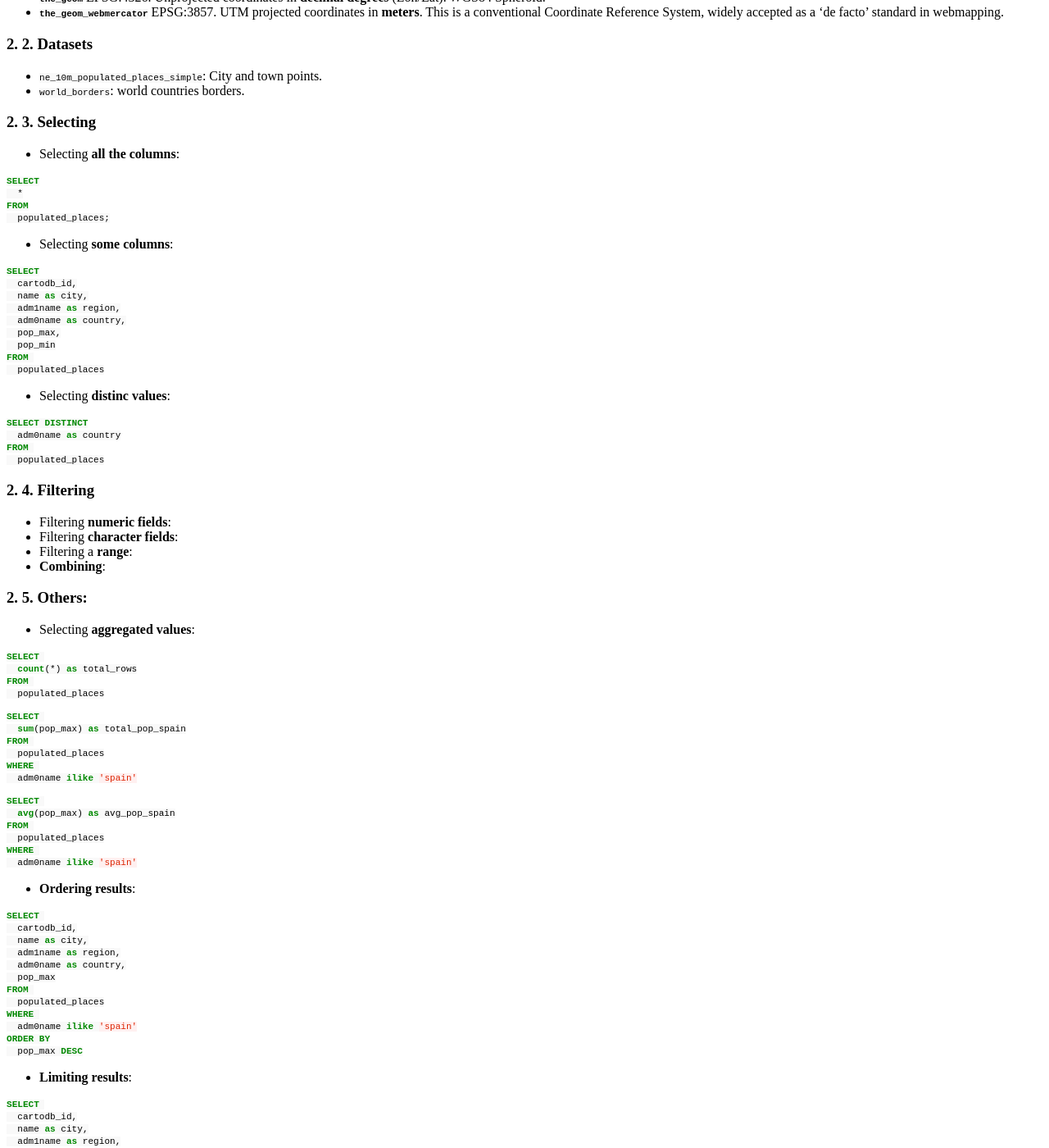
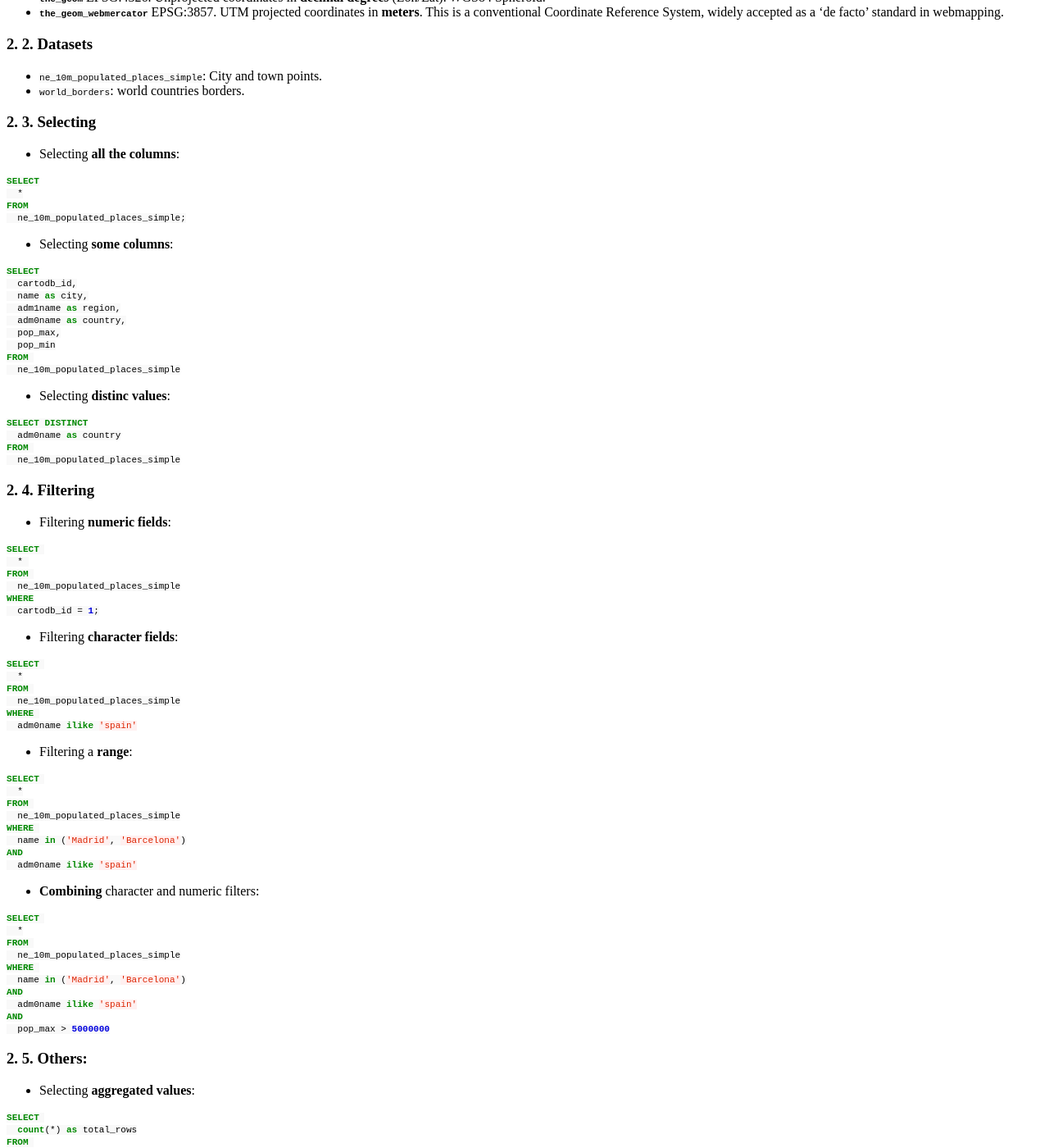
Before and after one commit to CartoDB/training, a Jekyll site: the page built from _posts/2016-05-6-jpd16-intro.md, in a window 1280 px wide and 1400 px high, scrolled down 2533 px. Shown: the whole window at 82% size. Built offline with Jekyll 4.4.1, drawn with Linux system fonts in a browser that asks for light colours; a style sheet for code colours, icons or effects is not loaded; some of the changed text lies outside the part shown.

Commit message:
add combining queries

````diff
--- a/_posts/2016-05-6-jpd16-intro.md
+++ b/_posts/2016-05-6-jpd16-intro.md
@@ -121,7 +121,7 @@ Know more about geocoding in CartoDB:
 SELECT
   *
 FROM
-  populated_places;
+  ne_10m_populated_places_simple;
 ```
 
 * Selecting **some columns**:
@@ -135,7 +135,7 @@ SELECT
   pop_max,
   pop_min
 FROM
-  populated_places
+  ne_10m_populated_places_simple
 ```
 
 * Selecting **distinc values**:
@@ -144,15 +144,60 @@ FROM
 SELECT DISTINCT
   adm0name as country
 FROM
-  populated_places
+  ne_10m_populated_places_simple
 ```
 
 ### 2. 4. Filtering
 
 * Filtering **numeric fields**:
+
+```sql
+SELECT
+  *
+FROM
+  ne_10m_populated_places_simple
+WHERE
+  cartodb_id = 1;
+```
+
 * Filtering **character fields**:
+
+```sql
+SELECT
+  *
+FROM
+  ne_10m_populated_places_simple
+WHERE
+  adm0name ilike 'spain'
+```
+
 * Filtering a **range**:
-* **Combining**:
+
+```sql
+SELECT
+  *
+FROM
+  ne_10m_populated_places_simple
+WHERE
+  name in ('Madrid', 'Barcelona')
+AND
+  adm0name ilike 'spain'
+```
+
+* **Combining** character and numeric filters:
+
+```sql
+SELECT
+  *
+FROM
+  ne_10m_populated_places_simple
+WHERE
+  name in ('Madrid', 'Barcelona')
+AND
+  adm0name ilike 'spain'
+AND
+  pop_max > 5000000
+```
 
 ### 2. 5. Others:
 
@@ -162,14 +207,14 @@ FROM
 SELECT
   count(*) as total_rows
 FROM
-  populated_places
+  ne_10m_populated_places_simple
 ```
 
 ```sql
 SELECT
   sum(pop_max) as total_pop_spain
 FROM
-  populated_places
+  ne_10m_populated_places_simple
 WHERE
   adm0name ilike 'spain'
 ```
@@ -178,7 +223,7 @@ WHERE
 SELECT
   avg(pop_max) as avg_pop_spain
 FROM
-  populated_places
+  ne_10m_populated_places_simple
 WHERE
   adm0name ilike 'spain'
 ```
@@ -193,7 +238,7 @@ SELECT
   adm0name as country,
   pop_max
 FROM
-  populated_places
+  ne_10m_populated_places_simple
 WHERE
   adm0name ilike 'spain'
 ORDER BY
@@ -210,7 +255,7 @@ SELECT
   adm0name as country,
   pop_max
 FROM
-  populated_places
+  ne_10m_populated_places_simple
 WHERE
   adm0name ilike 'spain'
 ORDER BY
````
